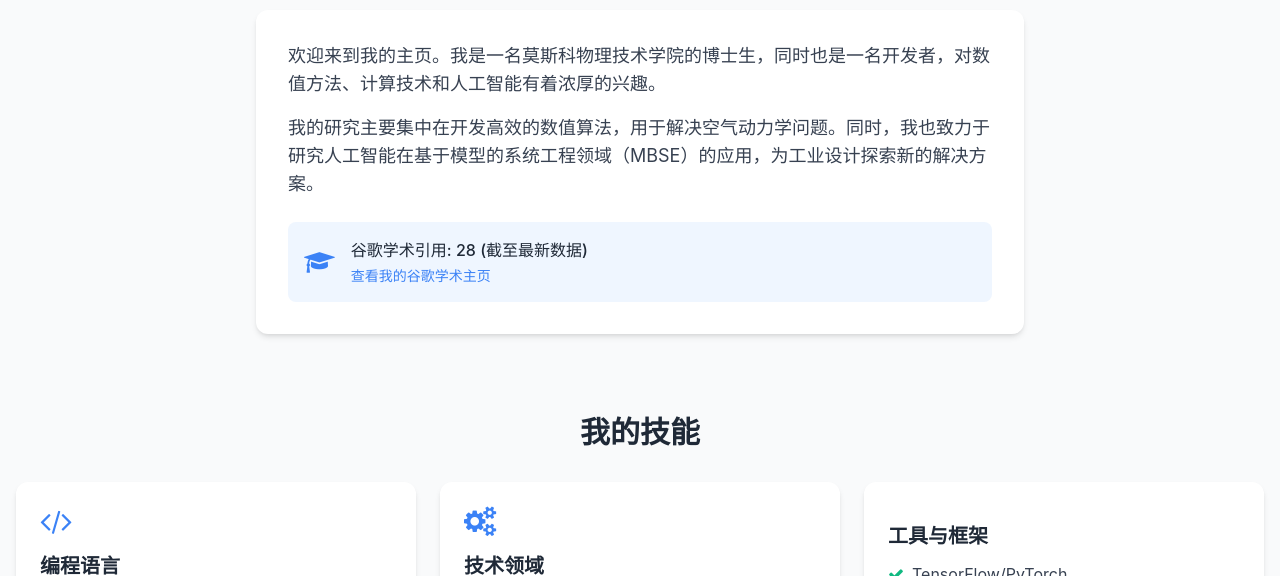
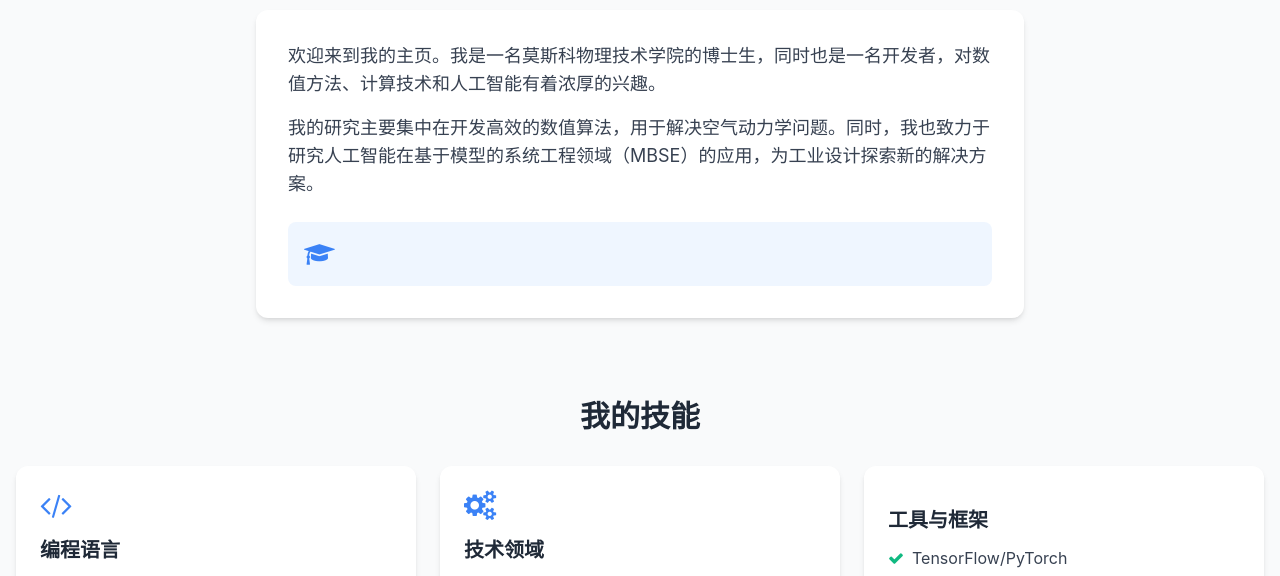
Before and after one commit to ZhoraZhang/zhorazhang.github.io, a plain HTML site: page index.html in a window 1280 px wide. Shown: the part 524-1100 px from the top of the page. Drawn offline with nearby package versions, Linux system fonts and the light colour scheme; some icons are missing.

Commit message:
Update index.html

```diff
--- a/index.html
+++ b/index.html
@@ -178,14 +178,6 @@
                 <div class="flex items-center mt-6 p-4 bg-blue-50 rounded-lg">
                     <div class="text-primary mr-4">
                         <i class="fa fa-graduation-cap text-2xl"></i>
-                    </div>
-                    <div>
-                        <p class="font-medium lang-zh">谷歌学术引用: 28 (截至最新数据)</p>
-                        <p class="font-medium lang-en">Google Scholar Citations: 28 (as of latest data)</p>
-                        <a href="https://scholar.google.com/citations?hl=zh-CN&user=lEFiBXoAAAAJ" target="_blank" class="text-primary hover:underline text-sm mt-1 inline-block">
-                            <span class="lang-zh">查看我的谷歌学术主页</span>
-                            <span class="lang-en">View my Google Scholar profile</span>
-                        </a>
                     </div>
                 </div>
             </div>
```
